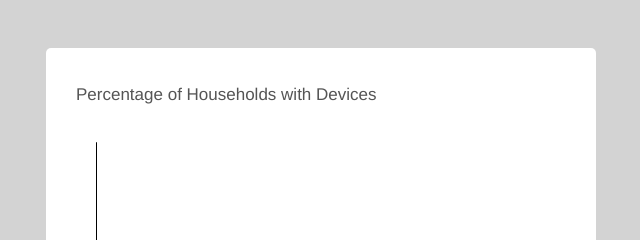
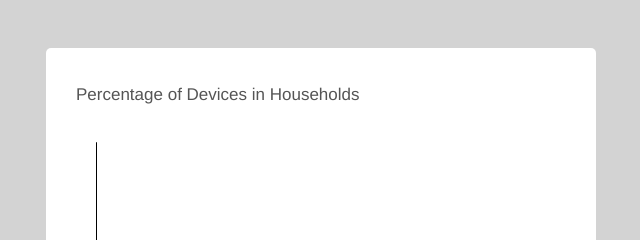
Before and after one commit to ashleighc207/basic-d3-dashboard, a plain HTML site: page index.html in a window 1280 px wide. Shown: the top 240 px of the page, 319-959 px from the left. Drawn offline with nearby package versions, Linux system fonts and the light colour scheme.

Commit message:
Edit copy for chart title

```diff
--- a/index.html
+++ b/index.html
@@ -9,7 +9,7 @@
 	<body>
 		<main class="chart-card">
       <p class="text">
-        Percentage of Households with Devices
+        Percentage of Devices in Households
       </p>
 
 		</main>
```
